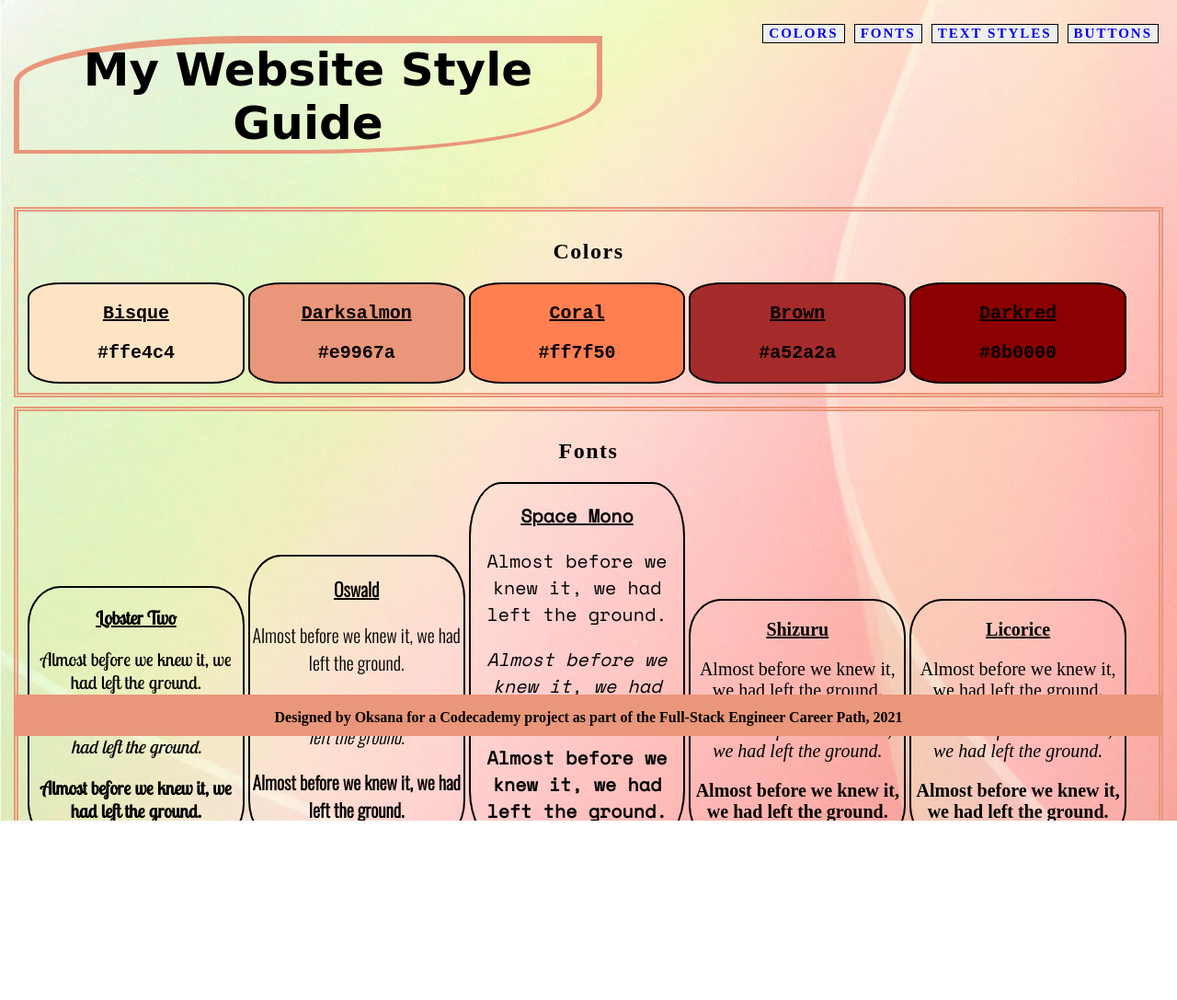
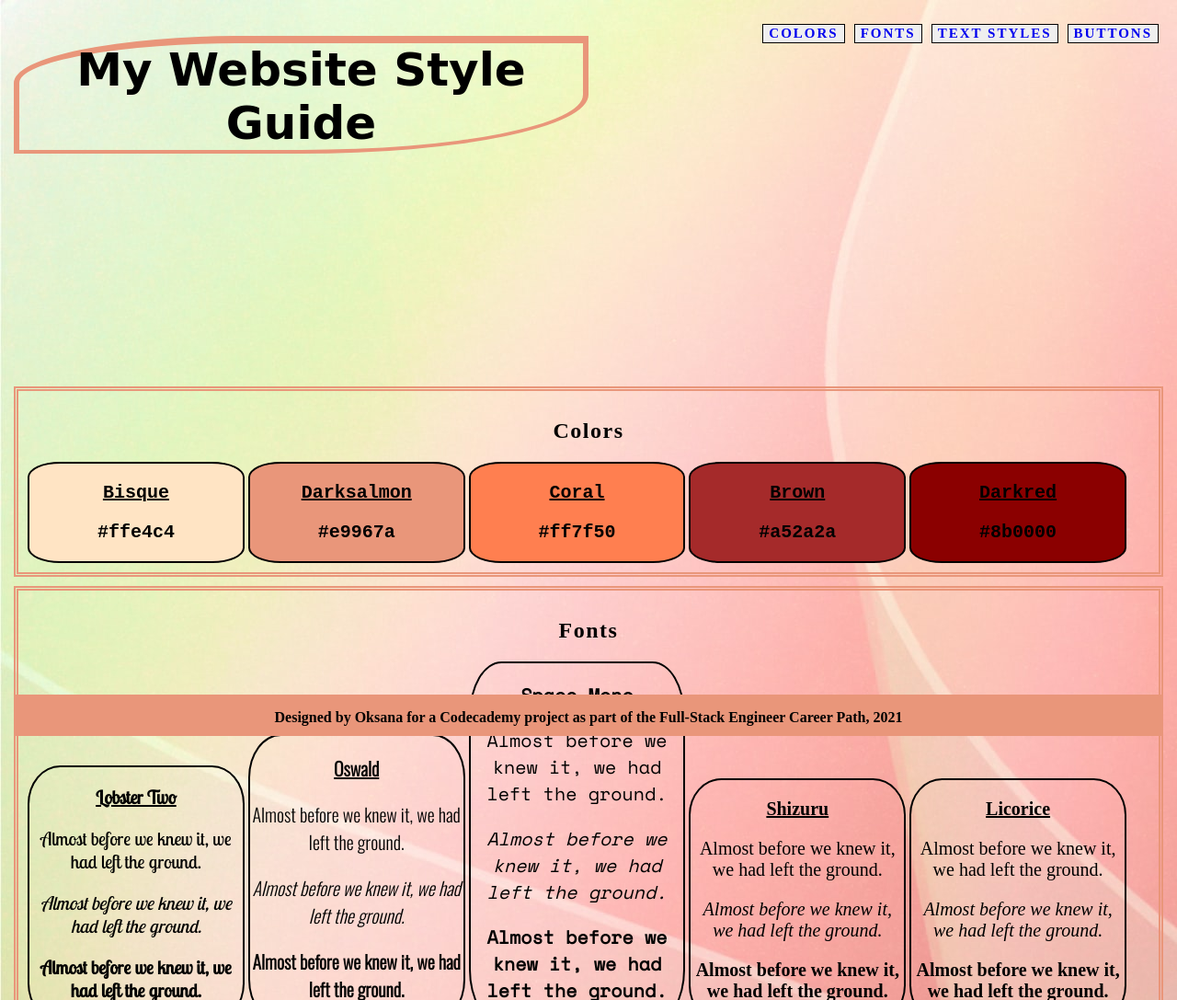
Before and after one commit to 20DOM21/websiteDesignSystem, a plain HTML site: page index.html in a window 1280 px wide. Shown: the whole page at 92% size. Before the commit the page ends 892 px from the top, so only its background shows below. Drawn offline with nearby package versions, Linux system fonts and the light colour scheme; a web font is replaced by a local one.

Commit message:
Update style.css

```diff
--- a/style.css
+++ b/style.css
@@ -20,7 +20,7 @@ h1 {
     font-size: 50px;
     text-align: center;
     padding: 30px auto;
-    position: fixed;
+    position: static; /*position:fixed changed */
     display: inline-block;
     }
 .label {
```
